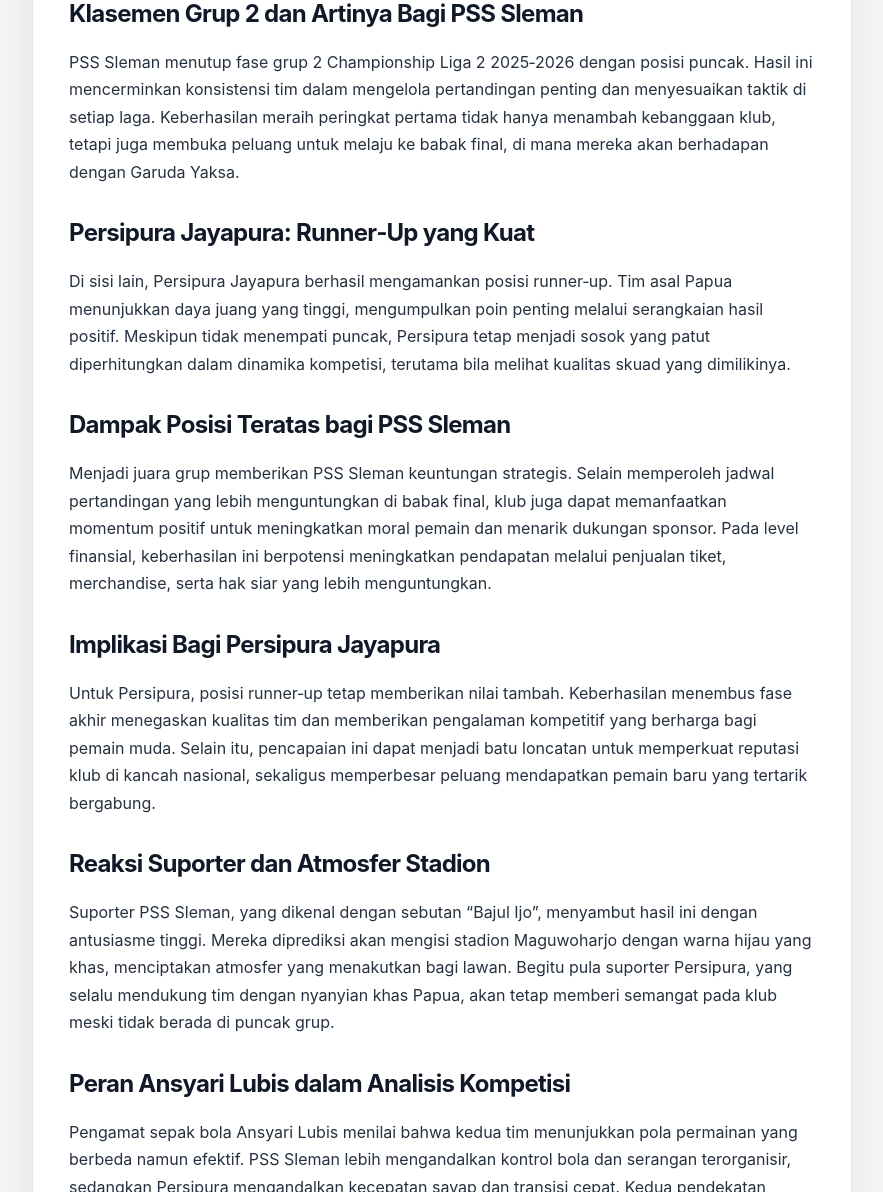
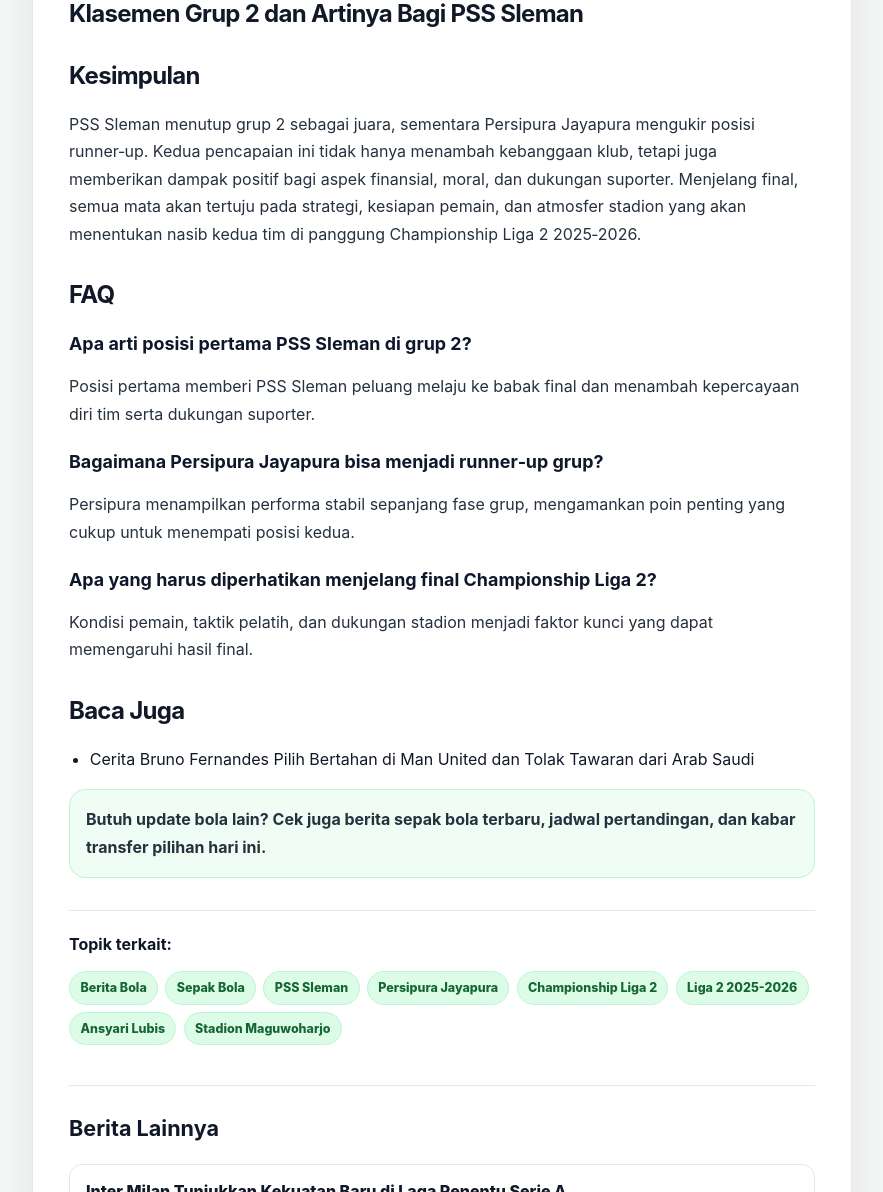
Before and after one commit to vwebe/daily-indonesia, a Jekyll site: the page built from _posts/2026-05-03-pss-sleman-puncaki-grup-2-championship-liga-2-persipura-jadi-runner-up.md, in a window 1280 px wide and 1400 px high, scrolled down 877 px. Shown: the part 208-1400 px from the top of the window, without its empty margins (198-1081 px from the left). Built offline with Jekyll 4.4.1, drawn with Linux system fonts in a browser that asks for light colours; some of the changed text lies outside the part shown.

Commit message:
Clean generated post body: 2026-05-03-pss-sleman-puncaki-grup-2-championship-liga-2-persipura-jadi-runner-up.md

```diff
--- a/_posts/2026-05-03-pss-sleman-puncaki-grup-2-championship-liga-2-persipura-jadi-runner-up.md
+++ b/_posts/2026-05-03-pss-sleman-puncaki-grup-2-championship-liga-2-persipura-jadi-runner-up.md
@@ -8,40 +8,11 @@ tags: ["Berita Bola", "Sepak Bola", "PSS Sleman", "Persipura Jayapura", "Champio
 image: "https://asset.kompas.com/crops/ABoKf82CAzTRguuVJvMBd7Xk4pg=/0x446:2056x1817/1200x675/filters:watermark(data/photo/2026/01/30/697c8163c3944.png,0,-0,1)/data/photo/2025/05/17/68287efcba6d3.jpg"
 image_caption: "PSS Sleman bersiap menatap final Championship Liga 2 2025‑2026."
 image_clip_bottom_percent: 10
-source_title: ""
-source_url: ""
-source_site: ""
-source_published_at: ""
 seo_title: "PSS Sleman Juara Grup 2 Championship Liga 2 2025‑2026"
 seo_description: "PSS Sleman menutup fase grup 2 Championship Liga 2 2025‑2026 sebagai peringkat pertama, sementara Persipura Jayapura mengamankan posisi runner‑up. Kedua tim bersiap menyongsong babak final."
 slug: "pss-sleman-puncaki-grup-2-championship-liga-2-persipura-jadi-runner-up"
 ---
 <h2>Klasemen Grup 2 dan Artinya Bagi PSS Sleman</h2>
-<p>PSS Sleman menutup fase grup 2 Championship Liga 2 2025‑2026 dengan posisi puncak. Hasil ini mencerminkan konsistensi tim dalam mengelola pertandingan penting dan menyesuaikan taktik di setiap laga. Keberhasilan meraih peringkat pertama tidak hanya menambah kebanggaan klub, tetapi juga membuka peluang untuk melaju ke babak final, di mana mereka akan berhadapan dengan Garuda Yaksa.</p>
-
-<h2>Persipura Jayapura: Runner‑Up yang Kuat</h2>
-<p>Di sisi lain, Persipura Jayapura berhasil mengamankan posisi runner‑up. Tim asal Papua menunjukkan daya juang yang tinggi, mengumpulkan poin penting melalui serangkaian hasil positif. Meskipun tidak menempati puncak, Persipura tetap menjadi sosok yang patut diperhitungkan dalam dinamika kompetisi, terutama bila melihat kualitas skuad yang dimilikinya.</p>
-
-<h2>Dampak Posisi Teratas bagi PSS Sleman</h2>
-<p>Menjadi juara grup memberikan PSS Sleman keuntungan strategis. Selain memperoleh jadwal pertandingan yang lebih menguntungkan di babak final, klub juga dapat memanfaatkan momentum positif untuk meningkatkan moral pemain dan menarik dukungan sponsor. Pada level finansial, keberhasilan ini berpotensi meningkatkan pendapatan melalui penjualan tiket, merchandise, serta hak siar yang lebih menguntungkan.</p>
-
-<h2>Implikasi Bagi Persipura Jayapura</h2>
-<p>Untuk Persipura, posisi runner‑up tetap memberikan nilai tambah. Keberhasilan menembus fase akhir menegaskan kualitas tim dan memberikan pengalaman kompetitif yang berharga bagi pemain muda. Selain itu, pencapaian ini dapat menjadi batu loncatan untuk memperkuat reputasi klub di kancah nasional, sekaligus memperbesar peluang mendapatkan pemain baru yang tertarik bergabung.</p>
-
-<h2>Reaksi Suporter dan Atmosfer Stadion</h2>
-<p>Suporter PSS Sleman, yang dikenal dengan sebutan “Bajul Ijo”, menyambut hasil ini dengan antusiasme tinggi. Mereka diprediksi akan mengisi stadion Maguwoharjo dengan warna hijau yang khas, menciptakan atmosfer yang menakutkan bagi lawan. Begitu pula suporter Persipura, yang selalu mendukung tim dengan nyanyian khas Papua, akan tetap memberi semangat pada klub meski tidak berada di puncak grup.</p>
-
-<h2>Peran Ansyari Lubis dalam Analisis Kompetisi</h2>
-<p>Pengamat sepak bola Ansyari Lubis menilai bahwa kedua tim menunjukkan pola permainan yang berbeda namun efektif. PSS Sleman lebih mengandalkan kontrol bola dan serangan terorganisir, sedangkan Persipura mengandalkan kecepatan sayap dan transisi cepat. Kedua pendekatan tersebut mencerminkan fleksibilitas taktik yang menjadi ciri kompetisi Championship Liga 2.</p>
-
-<h2>Stadion Maguwoharjo: Saksi Kemenangan</h2>
-<p>Stadion Maguwoharjo, markas PSS Sleman, menjadi saksi penting dalam perjalanan tim musim ini. Fasilitas yang memadai serta dukungan suporter lokal memberikan keunggulan tambahan bagi tim tuan rumah. Menjelang final, stadion ini diperkirakan akan kembali menjadi arena yang penuh energi, memperkuat tekad PSS Sleman untuk meraih gelar.</p>
-
-<h2>Hal yang Perlu Dipantau di Babak Final</h2>
-<p>Beberapa poin penting akan menjadi sorotan ketika PSS Sleman menghadapi Garuda Yaksa. Pertama, kesiapan fisik pemain setelah melewati fase grup yang kompetitif. Kedua, kemampuan pelatih dalam mengatur strategi yang menyeimbangkan serangan dan pertahanan. Ketiga, faktor psikologis suporter yang dapat memengaruhi performa tim di lapangan.</p>
-
-<h2>Prospek Liga 2 2025‑2026 ke Depan</h2>
-<p>Keberhasilan PSS Sleman dan Persipura di grup 2 menambah narasi menarik untuk keseluruhan kompetisi Championship Liga 2 2025‑2026. Jika kedua tim melanjutkan performa baik, mereka dapat menjadi contoh bagi klub lain dalam mengelola sumber daya dan membangun tim yang kompetitif. Selain itu, hasil ini diharapkan dapat meningkatkan minat publik terhadap Liga 2, menjadikan kompetisi lebih menarik di mata media dan sponsor.</p>
 
 <h2>Kesimpulan</h2>
 <p>PSS Sleman menutup grup 2 sebagai juara, sementara Persipura Jayapura mengukir posisi runner‑up. Kedua pencapaian ini tidak hanya menambah kebanggaan klub, tetapi juga memberikan dampak positif bagi aspek finansial, moral, dan dukungan suporter. Menjelang final, semua mata akan tertuju pada strategi, kesiapan pemain, dan atmosfer stadion yang akan menentukan nasib kedua tim di panggung Championship Liga 2 2025‑2026.</p>
```
